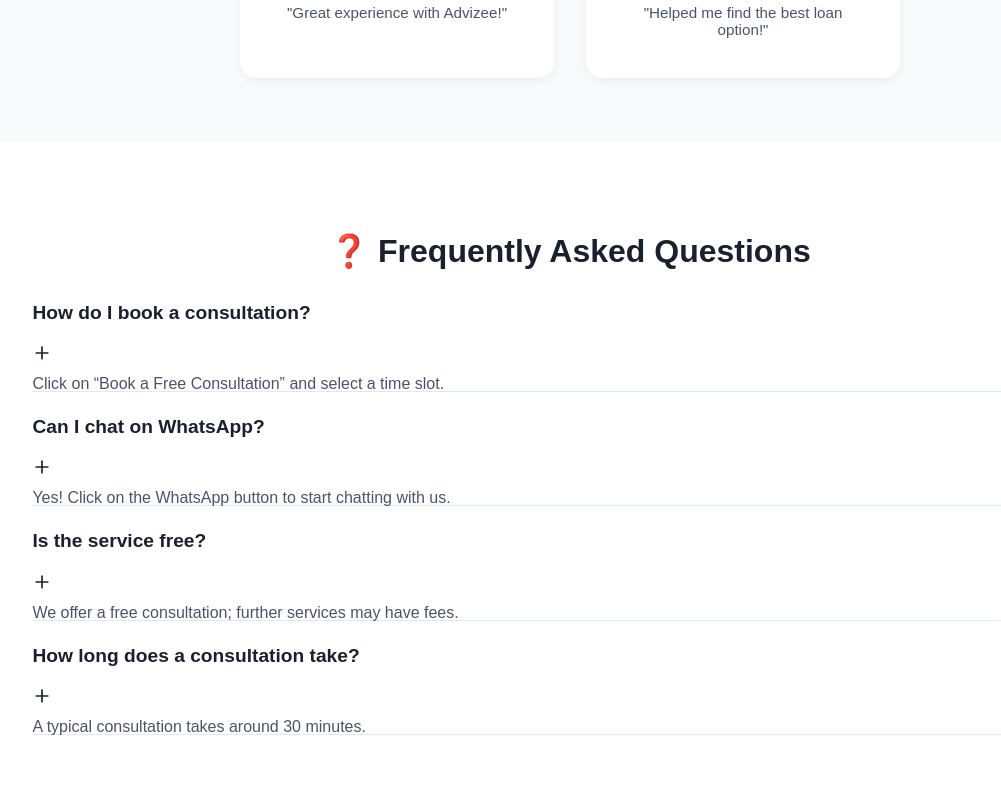
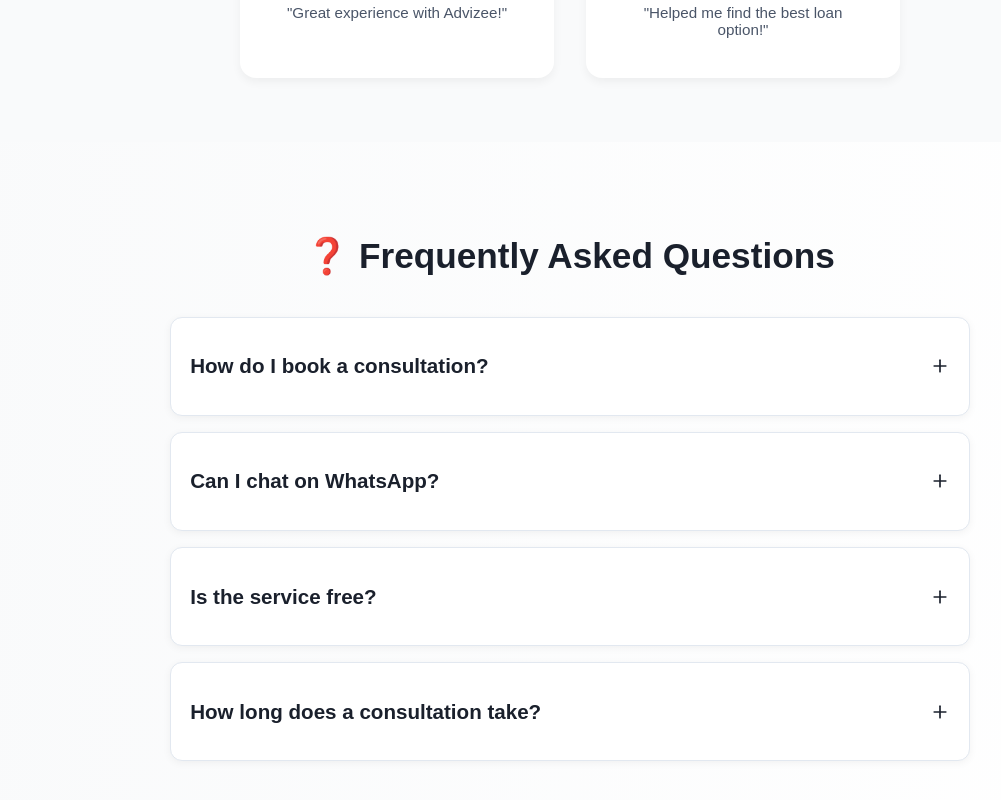
Before and after one commit to Advizee/Advizee, a React (Vite) app: page / in a window 1280 px wide. Shown: the part 1500-2300 px from the top of the page, without its empty margins (70-1071 px from the left). Built offline with nearby package versions, Linux system fonts and the light colour scheme.

Commit message:
Update faq.css

```diff
--- a/src/styles/faq.css
+++ b/src/styles/faq.css
@@ -1,45 +1,75 @@
 .faq {
   padding: 4rem 8%;
-  background-color: #ffffff;
+  background: linear-gradient(to right, #f9fafb, #ffffff);
 }
 
-.faq h2 {
-  font-size: 2rem;
+.faq-title {
+  font-size: 2.2rem;
   font-weight: 700;
-  margin-bottom: 2rem;
+  margin-bottom: 2.5rem;
   text-align: center;
+  color: #1a202c;
+  position: relative;
+}
+
+.faq-list {
+  max-width: 800px;
+  margin: 0 auto;
+}
+
+/* FAQ item */
+.faq-item {
+  background: #fff;
+  border-radius: 12px;
+  margin-bottom: 1rem;
+  padding: 1rem 1.2rem;
+  border: 1px solid #e2e8f0;
+  box-shadow: 0 2px 8px rgba(0,0,0,0.05);
+  transition: all 0.3s ease;
+  cursor: pointer;
+  overflow: hidden;
+}
+
+.faq-item:hover {
+  box-shadow: 0 4px 12px rgba(0,0,0,0.1);
+}
+
+.faq-item.active {
+  border-color: #2563eb;
+}
+
+/* Question row */
+.faq-question {
+  display: flex;
+  align-items: center;
+  justify-content: space-between;
+  font-size: 1.1rem;
+  font-weight: 600;
   color: #1a202c;
 }
 
-.faq-item {
-  margin-bottom: 1.5rem;
-  border-bottom: 1px solid #e2e8f0;
-  padding-bottom: 1rem;
-  cursor: pointer;
-  transition: background 0.3s ease;
+/* Answer */
+.faq-answer {
+  overflow: hidden;
+  transition: max-height 0.3s ease;
 }
 
-.faq-item:hover {
-  background-color: #f3f4f6;
-}
-
-.faq-item h3 {
-  font-size: 1.2rem;
-  font-weight: 600;
-  position: relative;
-  padding-right: 20px;
-  color: #1a202c;
-}
-
-.faq-item p {
+.faq-answer p {
+  margin-top: 0.8rem;
   font-size: 1rem;
-  margin-top: 0.5rem;
+  line-height: 1.5;
   color: #4a5568;
 }
 
 /* Responsive */
-@media (max-width: 1024px) {
-  .faq h2 { font-size: 1.6rem; }
-  .faq-item h3 { font-size: 1rem; }
-  .faq-item p { font-size: 0.9rem; }
+@media (max-width: 768px) {
+  .faq-title {
+    font-size: 1.6rem;
+  }
+  .faq-question {
+    font-size: 1rem;
+  }
+  .faq-answer p {
+    font-size: 0.9rem;
+  }
 }
```
